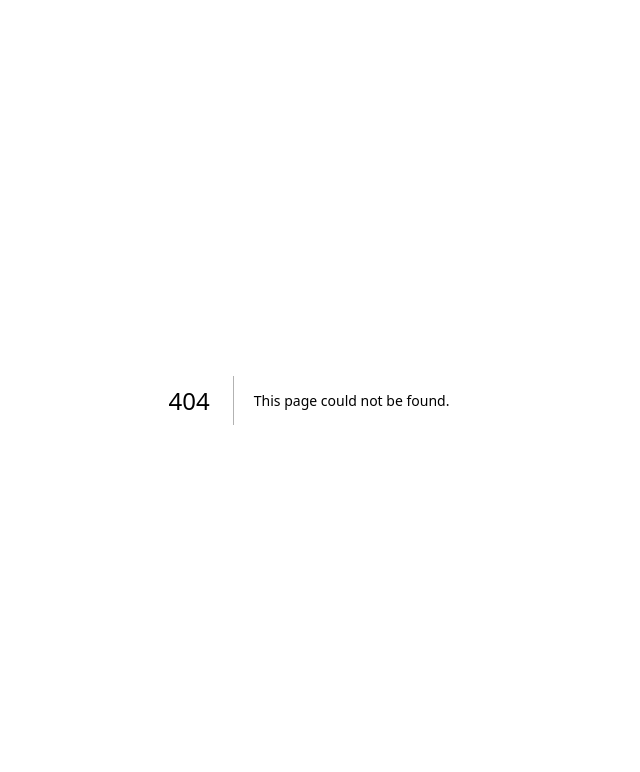
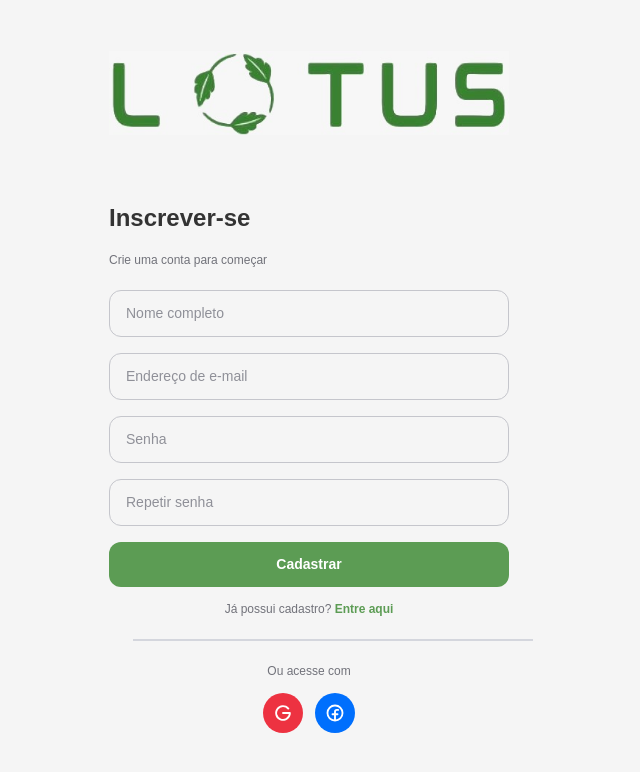
Before and after one commit to nettocaue/lotus-frontend, a Next.js app: page /register in a window 1280 px wide. Before the commit this address had no page. Shown: the top 772 px of the page, without its empty margins (331-971 px from the left). Built offline with nearby package versions, Linux system fonts and the light colour scheme.

Commit message:
Adiciona conteúdo e estilo da página de Register

```diff
--- /dev/null
+++ b/src/app/register/page.js
@@ -0,0 +1,102 @@
+"use client";
+
+import React, { useState } from "react";
+import Image from "next/image";
+import Link from "next/link";
+import Input from "@/ui/Input";
+import Button from "@/ui/Button";
+import { GoogleLogo, FacebookLogo } from "@phosphor-icons/react";
+import styles from "./style.module.css";
+
+export default function Register() {
+  const [name, setName] = useState("");
+  const [email, setEmail] = useState("");
+  const [password, setPassword] = useState("");
+  const [repeatPassword, setRepeatPassword] = useState("");
+
+  const handleNameChange = (e) => {
+    setName(e.target.value);
+  };
+
+  const handleEmailChange = (e) => {
+    setEmail(e.target.value);
+  };
+
+  const handlePasswordChange = (e) => {
+    setPassword(e.target.value);
+  };
+
+  const handleRepeatPasswordChange = (e) => {
+    setRepeatPassword(e.target.value);
+  };
+
+  const handleForm = (e) => {
+    e.preventDefault()
+    console.log(name, email, password, repeatPassword);
+  };
+
+  return (
+    <div className={styles.container}>
+      <div className={styles.content}>
+        <Image
+          src="/images/lotus.jpeg"
+          width={300}
+          height={300}
+          alt="Picture of the author"
+          className={styles.logoImage}
+        />
+
+        <h2 className={styles.headerTitle}>Inscrever-se</h2>
+        <h2 className={styles.headerText}>Crie uma conta para começar</h2>
+
+        <form>
+        <Input
+            type="text"
+            placeholder="Nome completo"
+            value={name}
+            onChange={handleNameChange}
+          />
+
+          <Input
+            type="text"
+            placeholder="Endereço de e-mail"
+            value={email}
+            onChange={handleEmailChange}
+          />
+          <Input
+            type="password"
+            placeholder="Senha"
+            value={password}
+            onChange={handlePasswordChange}
+          />
+          <Input
+            type="password"
+            placeholder="Repetir senha"
+            value={repeatPassword}
+            onChange={handleRepeatPasswordChange}
+          />
+
+          <Button text="Cadastrar" onClick={handleForm} />
+        </form>
+
+        <p className={styles.linkToRegister}>
+          Já possui cadastro? <Link href="/login">Entre aqui</Link>
+        </p>
+
+        <div className={styles.divider} />
+
+        <p className={styles.textSocialMedia}>Ou acesse com</p>
+
+        <div className={styles.contentSocialMedia}>
+          <div className={styles.googleIcon}>
+            <GoogleLogo size={20} color="#ffffff" weight="bold" />
+          </div>
+
+          <div className={styles.facebookIcon}>
+            <FacebookLogo size={20} color="#ffffff" weight="bold" />
+          </div>
+        </div>
+      </div>
+    </div>
+  );
+}
--- /dev/null
+++ b/src/app/register/style.module.css
@@ -0,0 +1,104 @@
+.container {
+  background-color: #f5f5f5;
+
+  width: 100vw;
+  height: 100vh;
+  padding: 10%;
+
+  display: flex;
+  justify-content: center;
+  align-items: center;
+}
+
+.content {
+  width: 100%;
+  max-width: 400px;
+}
+
+.logoImage {
+  width: 100%;
+  margin-bottom: 40px;
+}
+
+.headerTitle {
+  font-size: 24px;
+  font-weight: 800;
+  margin: 24px 0;
+}
+
+.headerText {
+  color: rgb(113, 114, 122);
+  font-size: 12px;
+  font-weight: 400;
+  margin: 24px 0;
+}
+
+.linkToRegister {
+  text-align: center;
+  color: rgb(113, 114, 122);
+  font-size: 12px;
+  font-weight: 400;
+  margin: 16px 0;
+}
+
+.linkToRegister a,
+.linkForgotPassword {
+  color: rgb(92, 156, 84);
+  font-weight: 600;
+}
+
+.linkToRegister a:hover,
+.linkForgotPassword:hover {
+  text-decoration: underline;
+}
+
+.linkForgotPassword {
+  display: block;
+  margin-bottom: 24px;
+}
+
+.divider {
+  border: 1px solid rgb(212, 214, 221);
+  width: 100%;
+
+  margin: 24px;
+}
+
+.textSocialMedia {
+  color: rgb(113, 114, 122);
+  text-align: center;
+  font-size: 12px;
+}
+
+.contentSocialMedia {
+  display: flex;
+  justify-content: center;
+  align-items: center;
+  gap: 12px;
+
+  margin: 16px;
+}
+
+.googleIcon {
+  background-color: rgb(237, 50, 65);
+
+  width: 40px;
+  height: 40px;
+  border-radius: 20px;
+
+  display: flex;
+  justify-content: center;
+  align-items: center;
+}
+
+.facebookIcon {
+  background-color: rgb(0, 111, 253);
+
+  width: 40px;
+  height: 40px;
+  border-radius: 20px;
+
+  display: flex;
+  justify-content: center;
+  align-items: center;
+}
```
